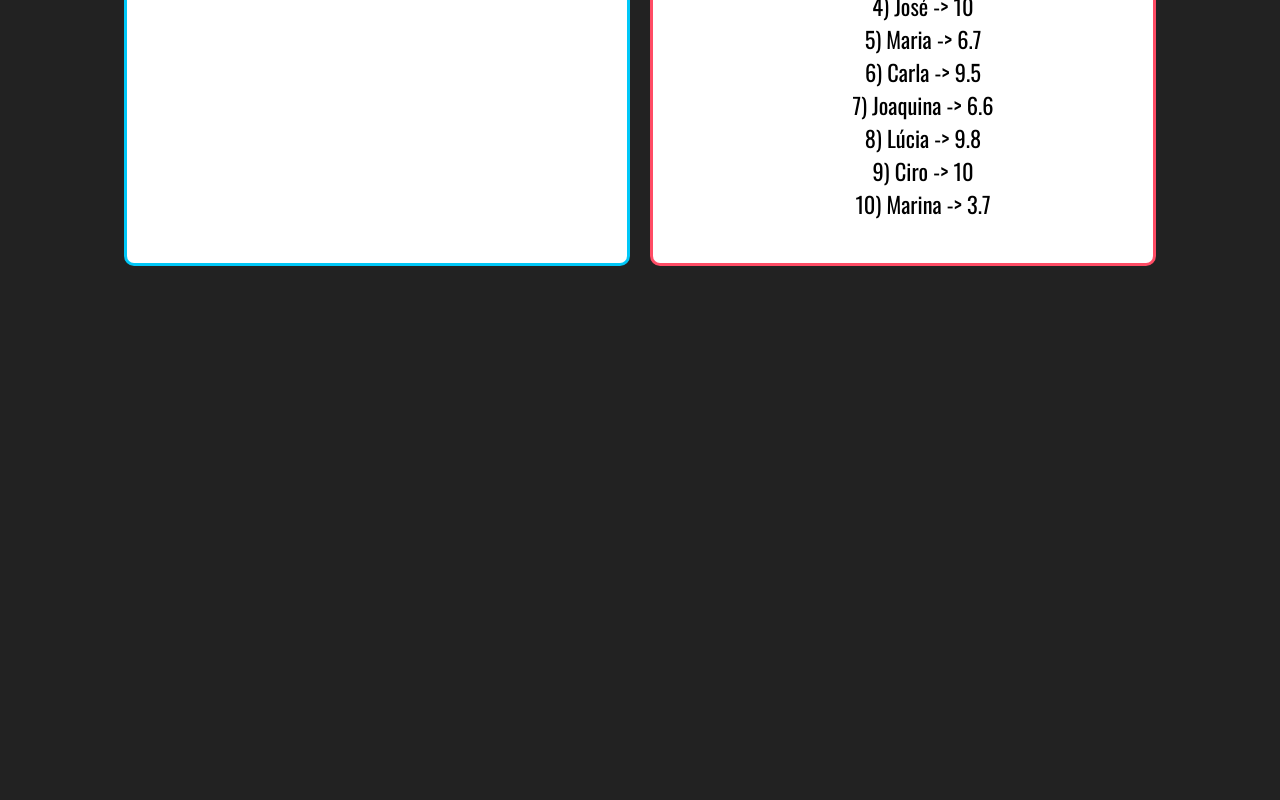
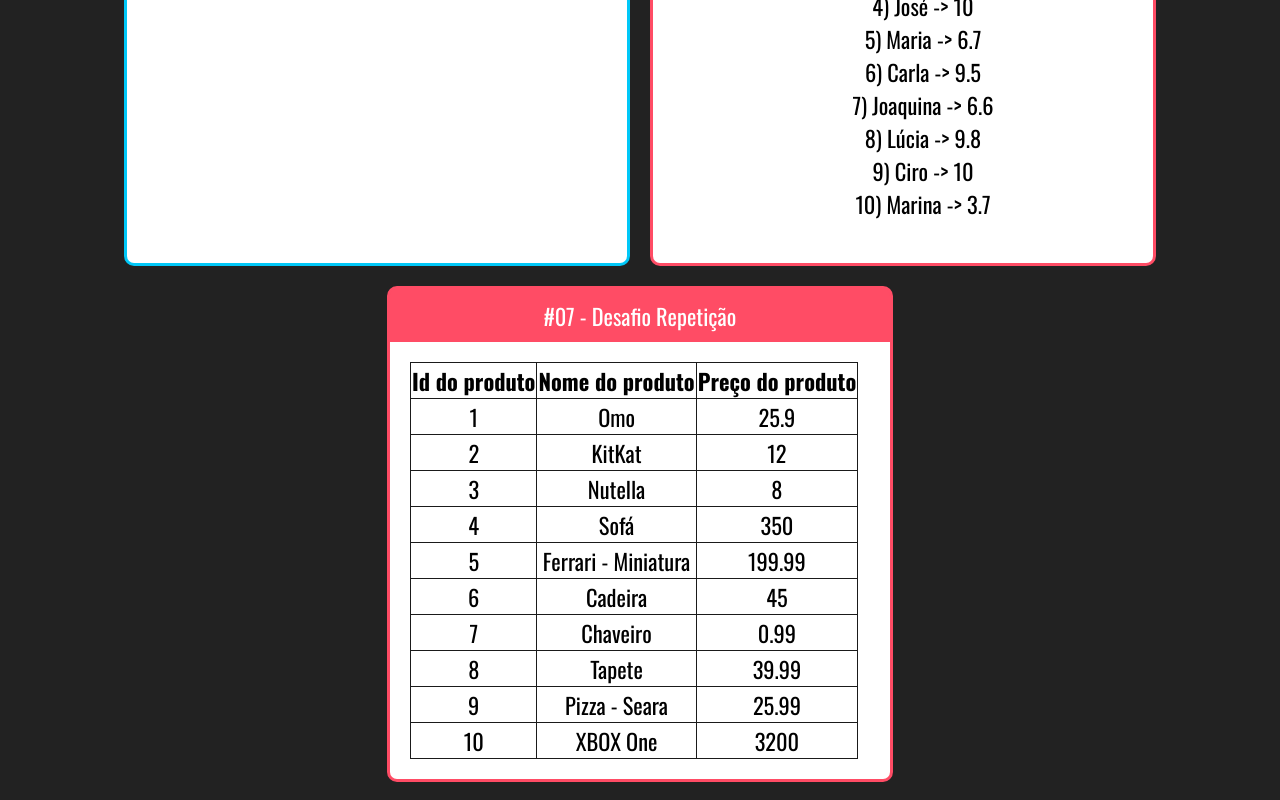
Before and after one commit to lucas-castro-developer/fundamentos-react, a React (Create React App) app: page / in a window 1280 px wide. Shown: the part 1130-1930 px from the top of the page. Before the commit the page ends 1414 px from the top, so only its background shows below. Built offline with nearby package versions, Linux system fonts and the light colour scheme.

Commit message:
Tabla list challenge

```diff
--- a/src/app.jsx
+++ b/src/app.jsx
@@ -9,6 +9,7 @@ import ComParametro from "./components/basicos/ComParametro";
 import Fragmento from "./components/basicos/Fragmento";
 import Aleatorio from "./components/basicos/Aleatorio";
 import Card from "./components/layout/Card";
+import ListaProdutos from "./components/repeticao/ListaProdutos";
 
 export default () => (
   <div className="App">
@@ -46,6 +47,9 @@ export default () => (
       <Card titulo="#06 - Repetição" color="#FF4C65">
         <ListaAlunos></ListaAlunos>
       </Card>
+      <Card titulo="#07 - Desafio Repetição" color="#FF4C65">
+        <ListaProdutos></ListaProdutos>
+      </Card>
     </div>
   </div>
 );
--- /dev/null
+++ b/src/components/data/produtos.js
@@ -0,0 +1,52 @@
+export default [
+  {
+    idProduto: 1,
+    nomeProduto: "Omo",
+    precoProduto: 25.9,
+  },
+  {
+    idProduto: 2,
+    nomeProduto: "KitKat",
+    precoProduto: 12.0,
+  },
+  {
+    idProduto: 3,
+    nomeProduto: "Nutella",
+    precoProduto: 8.0,
+  },
+  {
+    idProduto: 4,
+    nomeProduto: "Sofá",
+    precoProduto: 350.0,
+  },
+  {
+    idProduto: 5,
+    nomeProduto: "Ferrari - Miniatura",
+    precoProduto: 199.99,
+  },
+  {
+    idProduto: 6,
+    nomeProduto: "Cadeira",
+    precoProduto: 45.0,
+  },
+  {
+    idProduto: 7,
+    nomeProduto: "Chaveiro",
+    precoProduto: 0.99,
+  },
+  {
+    idProduto: 8,
+    nomeProduto: "Tapete",
+    precoProduto: 39.99,
+  },
+  {
+    idProduto: 9,
+    nomeProduto: "Pizza - Seara",
+    precoProduto: 25.99,
+  },
+  {
+    idProduto: 10,
+    nomeProduto: "XBOX One",
+    precoProduto: 3200.0,
+  },
+];
--- /dev/null
+++ b/src/components/repeticao/ListaProdutos.jsx
@@ -0,0 +1,28 @@
+import React from "react";
+import produtos from "../data/produtos";
+
+export default (props) => {
+  const tableStyle = {
+    borderCollapse: "collapse",
+    border: "1px solid #1A1A1A",
+  };
+  const produtosItemLista = produtos.map((produto) => {
+    return (
+      <tr style={tableStyle}>
+        <td style={tableStyle}>{produto.idProduto}</td>
+        <td style={tableStyle}>{produto.nomeProduto}</td>
+        <td style={tableStyle}>{produto.precoProduto}</td>
+      </tr>
+    );
+  });
+  return (
+    <table style={tableStyle}>
+      <tr style={tableStyle}>
+        <th style={tableStyle}>Id do produto</th>
+        <th style={tableStyle}>Nome do produto</th>
+        <th style={tableStyle}>Preço do produto</th>
+      </tr>
+      {produtosItemLista}
+    </table>
+  );
+};
```
